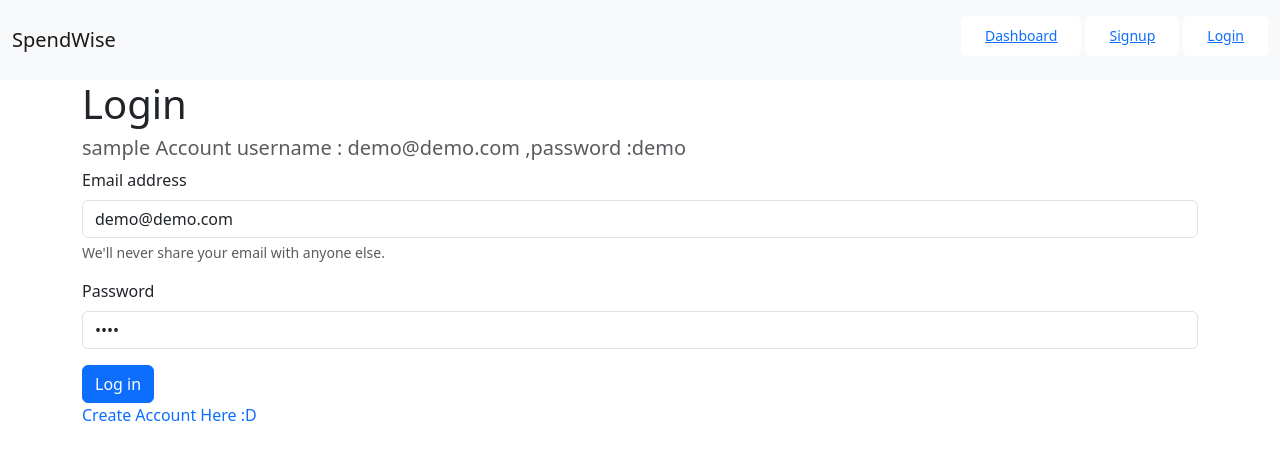
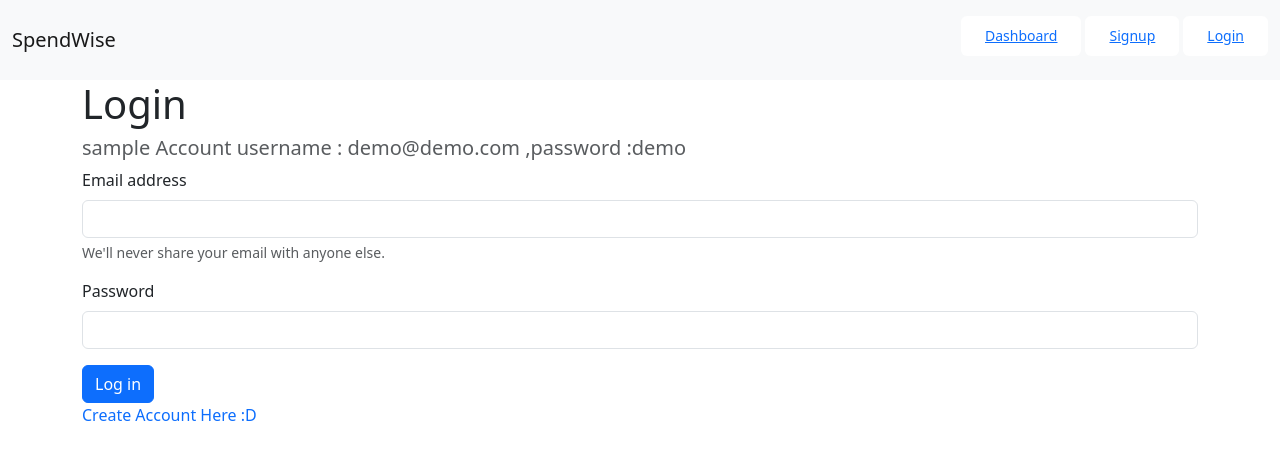
Before and after one commit to Donnion99/react_tracker, a React (Vite) app: page / in a window 1280 px wide. Shown: the top 460 px of the page. Built offline with nearby package versions, Linux system fonts and the light colour scheme.

Commit message:
Revert "Update login.tsx"
This reverts commit 960bf5fc14aee3931bbefb0a1c30a52114fc5f10.

```diff
--- a/src/Components/login.tsx
+++ b/src/Components/login.tsx
@@ -9,9 +9,9 @@
 // const history = createBrowserHistory();
 
 function Login() {
-  const [email, Setemail] = useState("demo@demo.com");
-  const [pass, Setpass] = useState("demo");
-  const [User, Setuser] = useState("");
+  const [email, Setemail] = useState("");
+  const [pass, Setpass] = useState("");
+  const [User, Setuser] = useState();
   const [Redirect, setRedirect] = useState(Boolean);
   const navigate = useNavigate();
   const locations = useLocation();
@@ -79,7 +79,6 @@
             className="form-control"
             id="exampleInputEmail1"
             aria-describedby="emailHelp"
-            value={email && email}
             onChange={(e) => {
               Setemail(e.target.value);
             }}
@@ -97,7 +96,6 @@
             type="password"
             className="form-control"
             id="exampleInputPassword1"
-            value={pass && pass}
             onChange={(e) => {
               Setpass(e.target.value);
             }}
```
